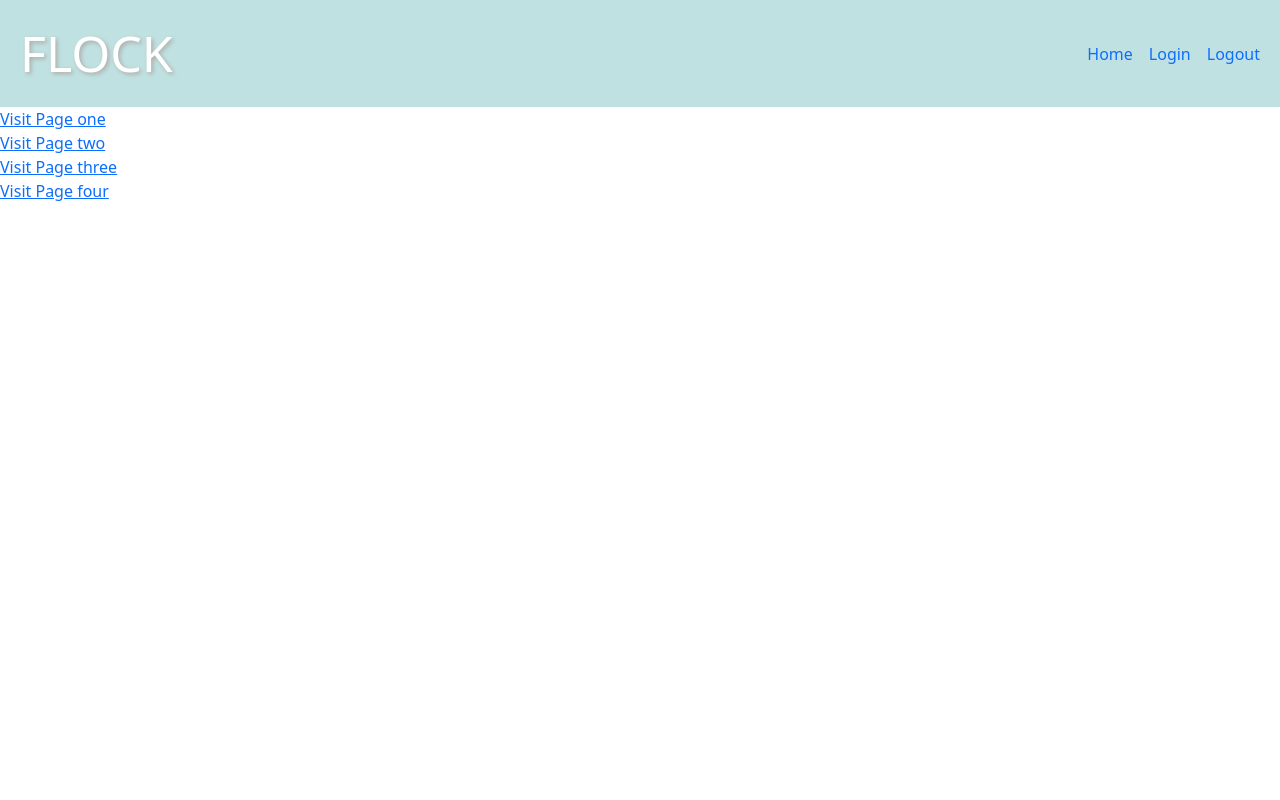
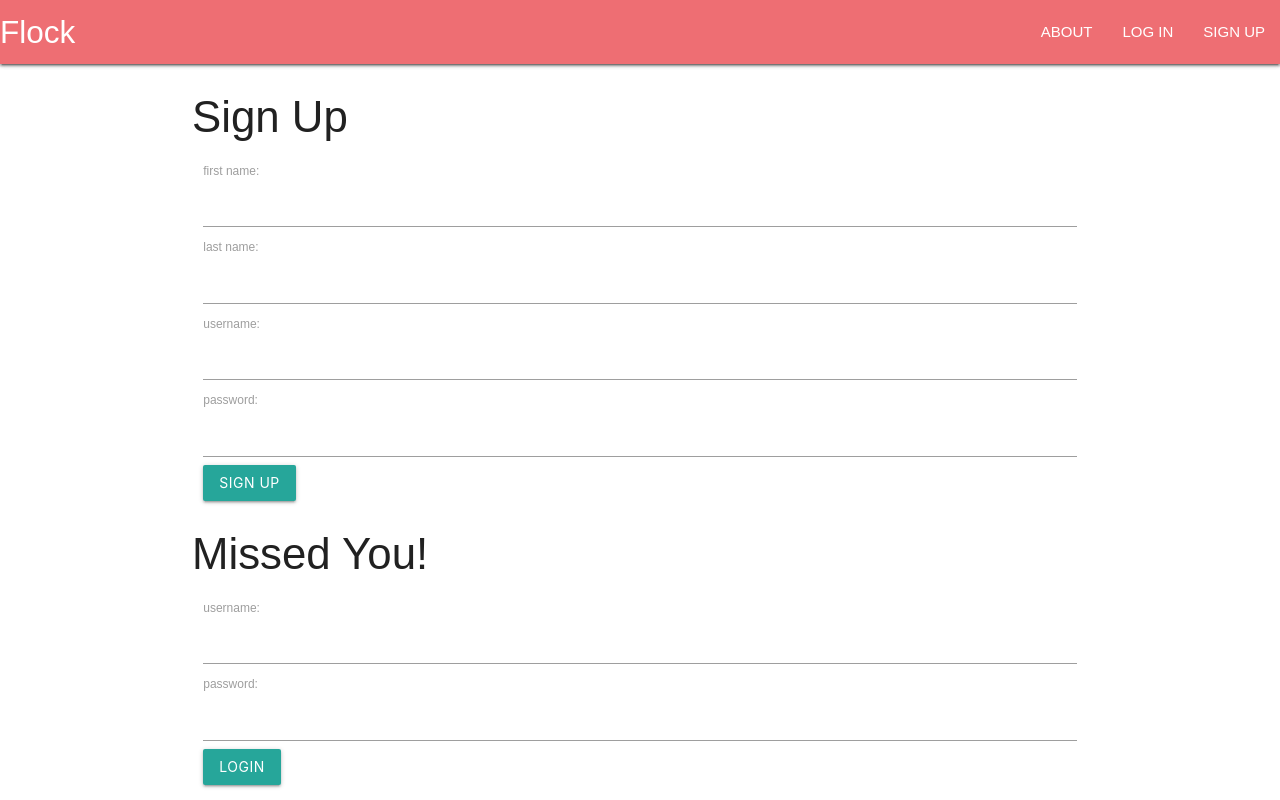
Before and after one commit to chorvick/flock, a React (Create React App) app: page /Login in a window 1280 px wide. Shown: the top 800 px of the page. Built offline with nearby package versions, Linux system fonts and the light colour scheme.

Commit message:
added materialize-css package, updated Header with materilize, created intro, login, signup JS files

```diff
--- a/package.json
+++ b/package.json
@@ -6,10 +6,13 @@
     "@testing-library/jest-dom": "^5.12.0",
     "@testing-library/react": "^11.2.7",
     "@testing-library/user-event": "^12.8.3",
+    "axios": "^0.21.1",
     "bootstrap": "^5.0.1",
+    "materialize-css": "^1.0.0-rc.2",
     "react": "^17.0.2",
     "react-dom": "^17.0.2",
-    "react-scripts": "^4.0.3",
+    "react-router-dom": "^5.2.0",
+    "react-scripts": "^2.1.8",
     "web-vitals": "^1.1.2"
   },
   "scripts": {
--- a/public/index.html
+++ b/public/index.html
@@ -5,8 +5,10 @@
     <link rel="icon" href="%PUBLIC_URL%/favicon.ico" />
     <meta name="viewport" content="width=device-width, initial-scale=1" />
     <meta name="theme-color" content="#000000" />
+    <link rel="stylesheet" href="https://cdnjs.cloudflare.com/ajax/libs/materialize/1.0.0/css/materialize.min.css">
+
     <meta
-      name="description"
+      name="Flock"
       content="Web site created using create-react-app"
     />
     <link rel="apple-touch-icon" href="%PUBLIC_URL%/logo192.png" />
@@ -42,4 +44,5 @@
   </body>
   <!-- JavaScript Bundle with Popper -->
 <script src="https://cdn.jsdelivr.net/npm/bootstrap@5.0.1/dist/js/bootstrap.bundle.min.js" integrity="sha384-gtEjrD/SeCtmISkJkNUaaKMoLD0//ElJ19smozuHV6z3Iehds+3Ulb9Bn9Plx0x4" crossorigin="anonymous"></script>
+<script src="https://cdnjs.cloudflare.com/ajax/libs/materialize/1.0.0/js/materialize.min.js"></script>
 </html>
--- a/src/App.js
+++ b/src/App.js
@@ -1,13 +1,17 @@
 import React from "react";
-import HelloDiv from "./components/Div";
 import Header from "./components/Header";
+import Intro from "./pages/Intro";
+import Singup from "./pages/Signup";
+import Login from "./pages/Login";
 
 
 function App() {
   return (
     <div className="App">
       <Header />
-      <HelloDiv />
+      <Singup />
+      <Login />
+      <Intro />
     </div>
   );
 }
--- a/src/components/Div.js
+++ /dev/null
@@ -1,21 +0,0 @@
-import React from "react";
-
-function HelloDiv() {
-    return (
-        <div>
-            <a href={"./page1.html"}>Visit Page one</a>
-            <br></br>
-            <a href={"./page2.html"}>Visit Page two</a>
-            <br></br>
-            <a href={"./page3.html"}>Visit Page three</a>
-            <br></br>
-            <a href={"./page4.html"}>Visit Page four</a>
-            <br></br>
-
-        </div>
-    );
-}
-
-export default HelloDiv;
-
-// reacttest\public\page1.html
--- a/src/components/Header.js
+++ b/src/components/Header.js
@@ -3,31 +3,23 @@ import './Header.css';
 
 function Header() {
   return (
-    <div className="container-fluid">
-      <div className="row text-center justify-content-center">
-        <nav className="navbar navbar-expand-lg sticky-top">
-          <a id="brand" className="navbar-brand p-2" href="index.html">FLOCK</a>
-          <button className="navbar-toggler" type="button" data-toggle="collapse" data-target="#navbarText"
-            aria-controls="navbarText" aria-expanded="false" aria-label="Toggle navigation">
-            <span className="navbar-toggler-icon"></span>
-          </button>
-          <div className="collapse navbar-collapse  justify-content-end" id="navbarText">
-            <ul className="navbar-nav ml-4">
-              <li className="nav-item">
-                <a className="nav-link" href="/">Home</a>
-              </li>
-              <li className="nav-item">
-                <a className="nav-link" href="/login">Login</a>
-              </li>
-              <li className="nav-item">
-                <a className="nav-link" href="/Logout">Logout</a>
-              </li>
+
+    <nav className="no-shadows">
+      <div className="nav-wrapper">
+        <a href="/" data-target="mobile-demo" className="sidenav-trigger"><i className="fas fa-bars"></i></a>
+        <nav>
+          <div className="nav-wrapper">
+            <a href="/" className="brand-logo">Flock</a>
+            <ul className="right hide-on-med-and-down">
+              <li><a href="about.html">ABOUT</a></li>
+              <li><a href="contact.html">LOG IN</a></li>
+              <li><a href="signup.html">SIGN UP</a></li>
             </ul>
           </div>
         </nav>
       </div>
-    </div>
-  );
-}
+    </nav>
+  )
+};
 
 export default Header;
--- a/src/index.css
+++ b/src/index.css
@@ -11,3 +11,69 @@ code {
   font-family: source-code-pro, Menlo, Monaco, Consolas, 'Courier New',
     monospace;
 }
+
+* {
+  box-sizing: border-box;
+}
+
+body {
+  min-height: 100vh;
+  display: flex;
+  font-weight: 400;
+  font-family: sans-serif;
+  background: #ffffff;  /* fallback for old browsers */
+
+}
+
+body, html, .App, #root, .outer {
+  width: 100%;
+  height: 100%;
+}
+
+
+
+.outer {
+  display: flex;
+  justify-content: center;
+  flex-direction: column;
+  text-align: left;
+}
+
+.inner {
+  width: 450px;
+  margin: auto;
+  background: #ffffff;
+  box-shadow: 0px 14px 80px rgba(34, 35, 58, 0.2);
+  padding: 40px 55px 45px 55px;
+  border-radius: 15px;
+  transition: all .3s;
+}
+
+.outer .form-control:focus {
+  border-color: #167bff;
+  box-shadow: none;
+}
+
+.outer h3 {
+  text-align: center;
+  margin: 0;
+  line-height: 1;
+  padding-bottom: 20px;
+}
+
+.custom-control-label {
+  font-weight: 400;
+}
+
+.forgot-password,
+.forgot-password a {
+  text-align: right;
+  font-size: 13px;
+  padding-top: 10px;
+  color: #7f7d7d;
+  margin: 0;
+}
+
+.forgot-password a {
+  color: #167bff;
+}
--- /dev/null
+++ b/src/pages/Intro.js
@@ -0,0 +1,20 @@
+import React from "react";
+
+
+function Intro(margin) {
+  return (
+    <main>
+      <div className="container, intro">
+        <div style={{margintop: "200px"}} className="jumbotron">
+          <h1 className="display-4">
+            The Flock </h1>
+          <h4 className="mt-4">Friends</h4>
+          <a className="btn btn-primary btn-lg mt-4" href="login.html" role="button">Log In</a>
+        </div>
+      </div>
+    </main>
+
+  );
+}
+
+export default Intro;
--- /dev/null
+++ b/src/pages/Login.js
@@ -0,0 +1,32 @@
+import React from "react";
+
+
+function login() {
+  return (
+    <main>
+        <div className="container center-align">
+            <div className="row left-align">
+              <h3>Missed You!</h3>
+              <form className="col s12 form login-form">
+                <div className="form-group left-align">
+                  <label for="username-login">username:</label>
+                  <input className="form-input" type="text" id="username-login" />
+                </div>
+                <div className="form-group left-align">
+                  <label for="password-login">password:</label>
+                  <input className="form-input" type="password" id="password-login" />
+                </div>
+                <div className="form-group left-align">
+                  <button className="btn waves-effect waves-light btn-primary" type="submit">login</button>
+                </div>
+              </form>
+            </div>
+            </div>
+
+
+            <script src="login.js"></script>
+    </main>
+  );
+}
+
+export default login;
--- /dev/null
+++ b/src/pages/Signup.js
@@ -0,0 +1,40 @@
+import React from "react";
+
+
+function Signup() {
+  return (
+    <main>
+        <div className="container center-align">
+            <div className="row left-align">
+                <h3>Sign Up</h3>
+                <form className=" col s12 form signup-form">
+                    <div className="form-group left-align">
+                        <label for="last-signup">first name:</label>
+                        <input className="form-input" type="text" id="first-signup" />
+                    </div>
+                    <div className="form-group left-align">
+                        <label for="first-signup">last name:</label>
+                        <input className="form-input" type="text" id="last-signup" />
+                    </div>
+                    <div className="form-group left-align">
+                        <label for="username-signup">username:</label>
+                        <input className="form-input" type="text" id="username-signup" />
+                    </div>
+                    <div className="form-group left-align">
+                        <label for="password-signup">password:</label>
+                        <input className="form-input" type="password" id="password-signup" />
+                    </div>
+                    <div className="form-group left-align">
+                        <button className="btn waves-effect waves-light btn-primary" type="submit">Sign up</button>
+                    </div>
+                </form>
+            </div>
+        </div>
+
+        <script src="signup.js"></script>
+    </main>
+
+  );
+}
+
+export default Signup;
```
Also changed, not shown: src/index.js (+3 -6 lines), 1 other file (tests, documents, lock files or other folders).
